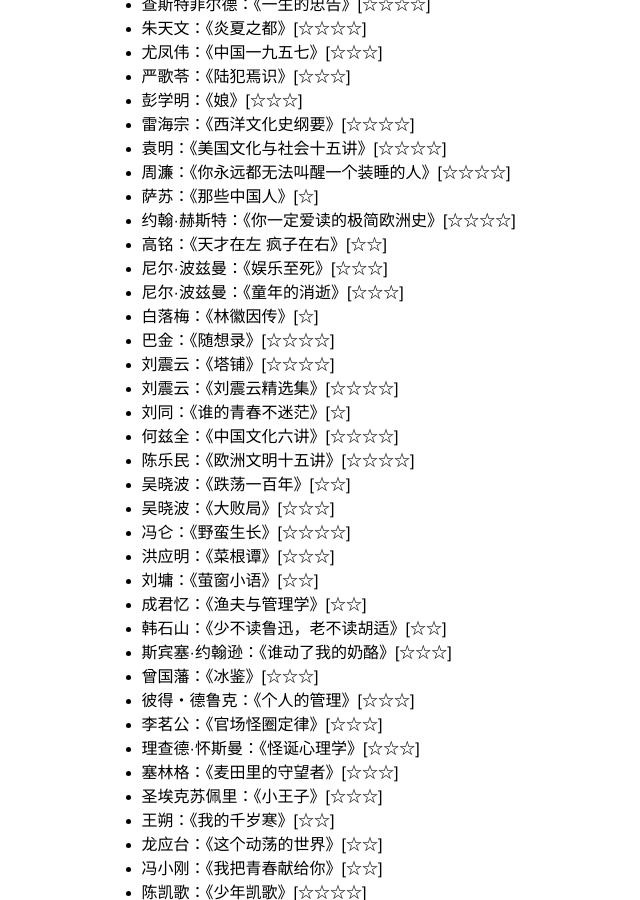
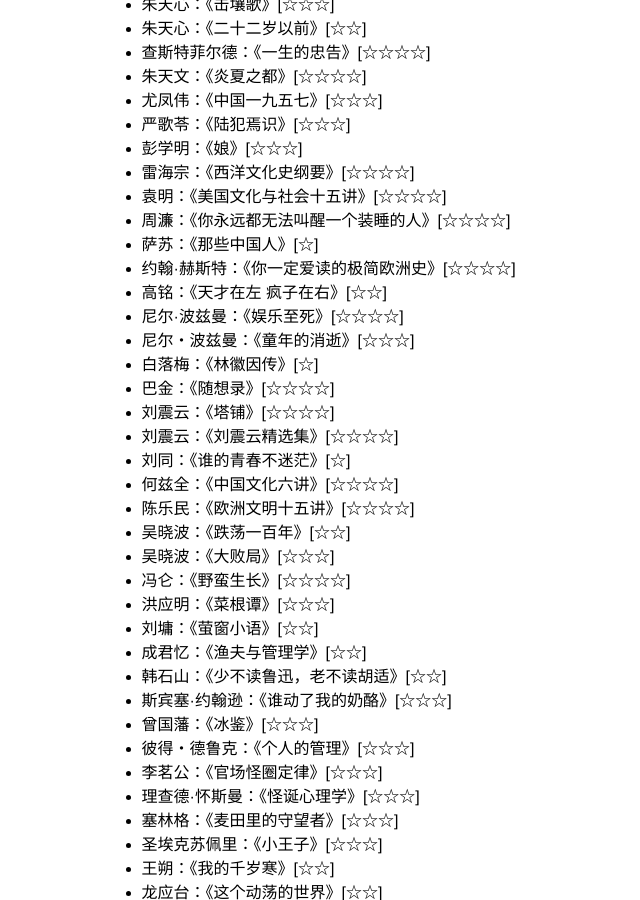
Before and after one commit to mileistone/mileistone.github.io, a Jekyll site: the page built from _posts/2021-10-01-books.md, in a window 1280 px wide and 900 px high, scrolled down 11394 px. Shown: the whole window, without its empty margins (140-780 px from the left). Built offline with Jekyll 4.4.1, drawn with Linux system fonts in a browser that asks for light colours; some of the changed text lies outside the part shown.

Commit message:
Create 2021-10-01-books.md

```diff
--- a/_posts/2021-10-01-books.md
+++ b/_posts/2021-10-01-books.md
@@ -477,8 +479,8 @@ date: 2021-10-01 22:00:00
 - 萨苏：《那些中国人》[☆]
 - 约翰·赫斯特：《你一定爱读的极简欧洲史》[☆☆☆☆]
 - 高铭：《天才在左 疯子在右》[☆☆]
-- 尼尔·波兹曼：《娱乐至死》[☆☆☆]
-- 尼尔·波兹曼：《童年的消逝》[☆☆☆]
+- 尼尔·波兹曼：《娱乐至死》[☆☆☆☆]
+- 尼尔・波兹曼：《童年的消逝》[☆☆☆]
 - 白落梅：《林徽因传》[☆]
 - 巴金：《随想录》[☆☆☆☆]
 - 刘震云：《塔铺》[☆☆☆☆]
@@ -608,5 +610,5 @@ date: 2021-10-01 22:00:00
 - 王朔 ：《动物凶猛》[☆☆☆]
 - 施耐庵：《水浒传》[☆☆☆☆☆]
 - 罗贯中：《三国演义》[☆☆☆☆☆]
-- 罗曼·罗兰：《名人传》[☆☆☆☆]
+- 罗曼罗兰：《名人传》[☆☆☆☆]
 - 《孙子兵法》[☆☆☆☆]
```
Also changed, not shown: other parts of _posts/2021-10-01-books.md (+2 -0 lines).
